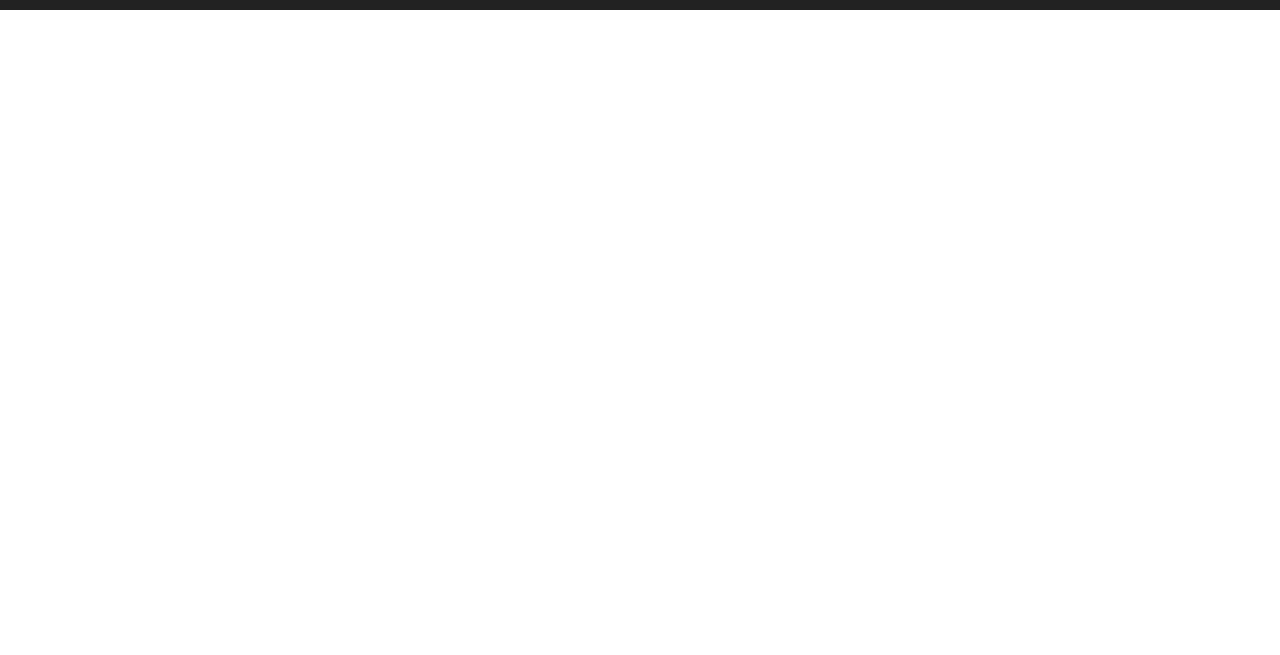
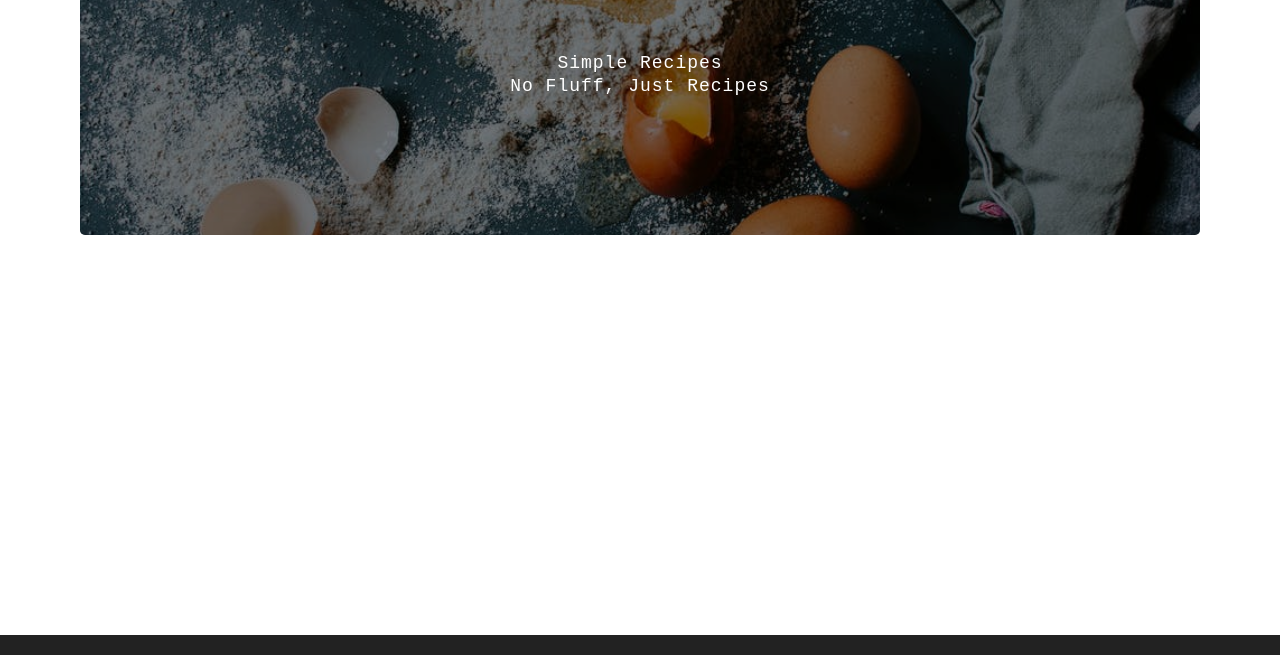
Before and after one commit to mjasprec14/gatsby, a Gatsby site: page / in a window 1280 px wide. Shown: the part 193-848 px from the top of the page. Before the commit the page ends 800 px from the top, so only its background shows below. Built offline with nearby package versions, Linux system fonts and the light colour scheme; Gatsby itself is replaced by a stand-in of ours.

Commit message:
feat: home page banner

```diff
--- a/src/pages/index.js
+++ b/src/pages/index.js
@@ -1,10 +1,28 @@
 import * as React from 'react';
 import { Layout } from '../components';
+import { StaticImage } from 'gatsby-plugin-image';
 
 export default function Home() {
   return (
     <Layout>
-      <h1>Hello from Gatsby</h1>
+      <main className="mx-auto min-h-[90vh] w-[90vw] max-w-[1120px] ">
+        <header className="relative h-[40vh] mb-8">
+          <StaticImage
+            src="../assets/images/main.jpeg"
+            alt="home page banner"
+            className="h-full rounded-sm"
+            placeholder="tracedSVG"
+            layout="fullWidth"
+          />
+
+          <div className="absolute top-0 left-0 w-full h-full flex items-center justify-center bg-black/40 rounded-sm">
+            <div className="text-white text-center">
+              <h1>Simple recipes</h1>
+              <h4>no fluff, just recipes</h4>
+            </div>
+          </div>
+        </header>
+      </main>
     </Layout>
   );
 }
```
